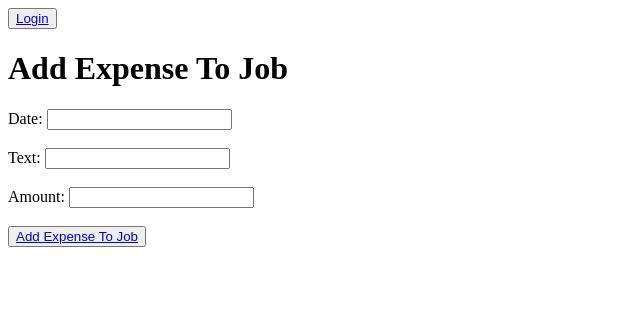
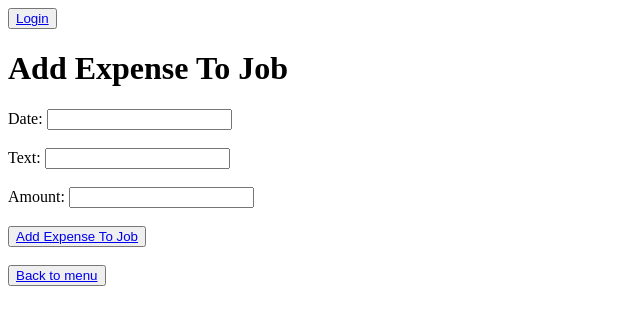
Before and after one commit to SWTGruppe27/ModelsManagement, a Vue app in the folder ModelsManagement/: page /AddExpenseToJob in a window 1280 px wide. Shown: the top 324 px of the page, without its empty margins (0-640 px from the left). Built offline with nearby package versions, Linux system fonts and the light colour scheme.

Commit message:
added button

```diff
--- a/ModelsManagement/src/components/AddExpenseToJob.vue
+++ b/ModelsManagement/src/components/AddExpenseToJob.vue
@@ -17,6 +17,9 @@
             </div><br />
             <div class="form-group">
                 <button type="button" class="button" v-on:click="addExpenseToJobFunction()"><a><router-link to="/Menu">Add Expense To Job</router-link></a></button>
+            </div><br />
+            <div class="form-group">
+                <button class="button"><router-link to="/Menu">Back to menu</router-link></button>
             </div>
         </form>
     </div>
--- a/ModelsManagement/src/components/AddManager.vue
+++ b/ModelsManagement/src/components/AddManager.vue
@@ -12,14 +12,17 @@
             </div><br />
             <div class="form-group">
                 <label for="email">Email: </label>
-                <input type="email" v-model="managerform.email" required/>
+                <input type="email" v-model="managerform.email" required />
             </div><br />
             <div class="form-group">
                 <label for="password">Password: </label>
-                <input type="password" v-model="managerform.password" required/>
+                <input type="password" v-model="managerform.password" required />
             </div><br />
             <div class="form-group">
                 <button type="button" class="button" v-on:click="addNewManager()"><a><router-link to="/Menu">Add new manager</router-link></a></button>
+            </div><br />
+            <div class="form-group">
+                <button class="button"><router-link to="/Menu">Back to menu</router-link></button>
             </div>
         </form>
     </div>
--- a/ModelsManagement/src/components/AddModel.vue
+++ b/ModelsManagement/src/components/AddModel.vue
@@ -12,7 +12,7 @@
             </div><br />
             <div class="form-group">
                 <label for="email">Email: </label>
-                <input type="email" v-model="modelform.email" required/>
+                <input type="email" v-model="modelform.email" required />
             </div><br />
             <div class="form-group">
                 <label for="phoneNumber">Phonenumber: </label>
@@ -68,10 +68,13 @@
             </div><br />
             <div class="form-group">
                 <label for="password">Password: </label>
-                <input type="password" v-model="modelform.password" required/>
+                <input type="password" v-model="modelform.password" required />
             </div><br />
             <div class="form-group">
                 <button type="button" class="button" v-on:click="addModelFunction"><a><router-link to="/Menu">Add Model</router-link></a></button>
+            </div><br />
+            <div class="form-group">
+                <button class="button"><router-link to="/Menu">Back to menu</router-link></button>
             </div>
         </form>
     </div>
--- a/ModelsManagement/src/components/AddModelJob.vue
+++ b/ModelsManagement/src/components/AddModelJob.vue
@@ -24,6 +24,9 @@
             </div><br />
             <div class="form-group">
                 <button type="button" class="button" v-on:click="addJobFunction"><a><router-link to="/Menu">Add Job</router-link></a></button>
+            </div><br />
+            <div class="form-group">
+                <button class="button"><router-link to="/Menu">Back to menu</router-link></button>
             </div>
         </form>
     </div>
--- a/ModelsManagement/src/components/AddModelToJob.vue
+++ b/ModelsManagement/src/components/AddModelToJob.vue
@@ -6,6 +6,9 @@
             <!--Drop down w models-->
             <div class="form-group">
                 <button type="button" class="button" v-on:click="addModelToJobFunction()"><a><router-link to="/Menu">Add Model To Job</router-link></a></button>
+            </div><br />
+            <div class="form-group">
+                <button class="button"><router-link to="/Menu">Back to menu</router-link></button>
             </div>
         </form>
     </div>
--- a/ModelsManagement/src/components/DeleteModelFromJob.vue
+++ b/ModelsManagement/src/components/DeleteModelFromJob.vue
@@ -6,6 +6,9 @@
             <!--Drop down w models-->
             <div class="form-group">
                 <button type="button" class="button" v-on:click="deleteModelFromJobFunction()"><a><router-link to="/Menu">Remove Model From Job</router-link></a></button>
+            </div><br />
+            <div class="form-group">
+                <button class="button"><router-link to="/Menu">Back to menu</router-link></button>
             </div>
         </form>
     </div>
```
Also changed, not shown: 17 other files (tests, documents, lock files or other folders).
